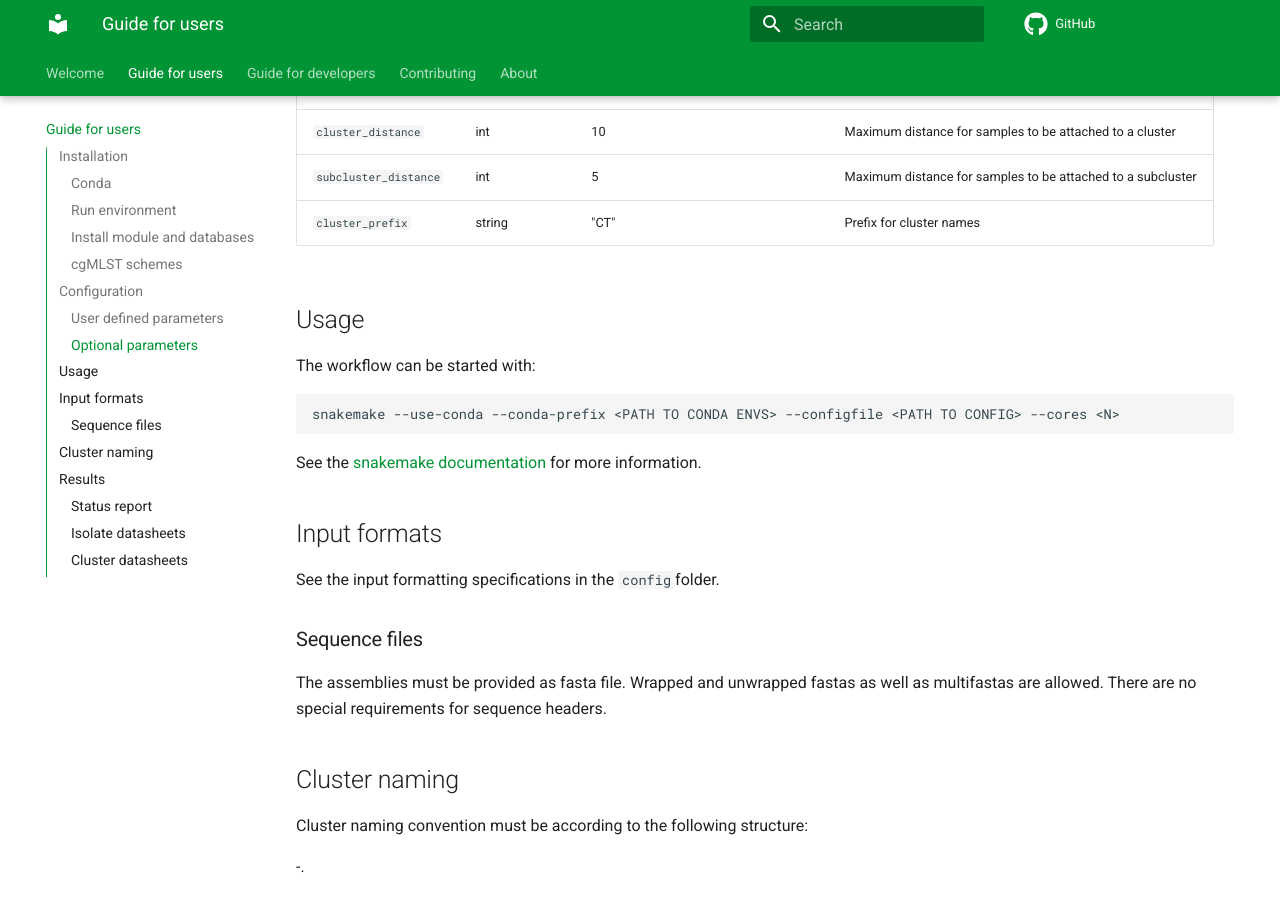
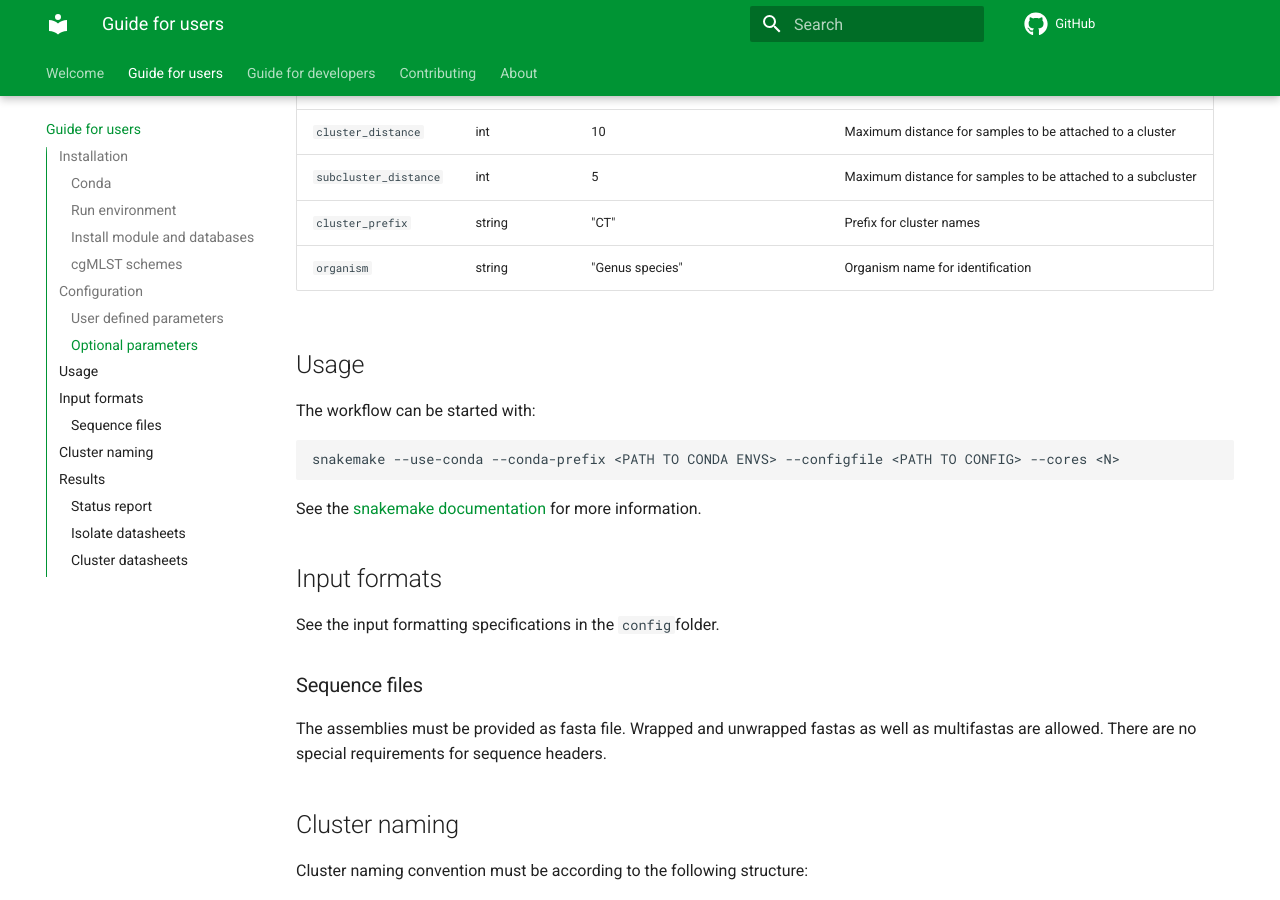
Before and after one commit to NRW-GEUBT/geuebt-chewie, an MkDocs documentation site: the page built from docs/user_guide.md, in a window 1280 px wide and 900 px high, scrolled down 2211 px. Built offline with MkDocs 1.6.1 and Material for MkDocs 9.7.7, drawn with Linux system fonts in a browser that asks for light colours; comment, search, counter and statistics services are not loaded.

Commit message:
added organism to cluster sheet

```diff
--- a/docs/user_guide.md
+++ b/docs/user_guide.md
@@ -85,6 +85,7 @@ Following parameters are optional and will revert to defaults if not set:
 | `cluster_distance` | int | 10 | Maximum distance for samples to be attached to a cluster |
 | `subcluster_distance` | int | 5 | Maximum distance for samples to be attached to a subcluster |
 | `cluster_prefix` | string | "CT" | Prefix for cluster names |
+| `organism` | string | "Genus species" | Organism name for identification |
 
 ## Usage
 
```
Also changed, not shown: 1 other file.
